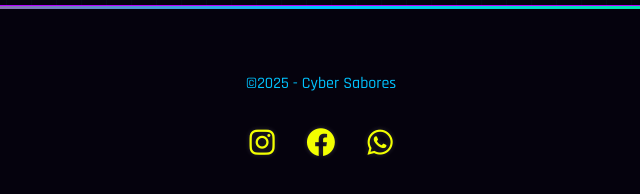
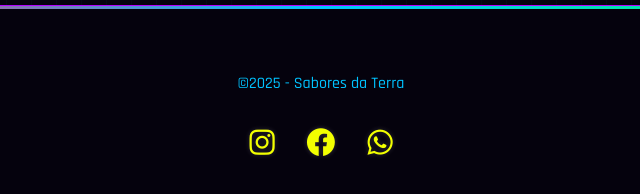
Before and after one commit to PedroG0612/Sabores-da-terra, a plain HTML site: page index.html in a window 1280 px wide. Shown: the part 4020-4214 px from the top of the page, 319-959 px from the left. Drawn offline with nearby package versions, Linux system fonts and the light colour scheme.

Commit message:
Segundo commit

```diff
--- a/index.html
+++ b/index.html
@@ -3,7 +3,7 @@
 <head>
   <meta charset="UTF-8">
   <meta name="viewport" content="width=device-width, initial-scale=1.0">
-  <title>Cyber Sabores</title>
+  <title>Sabores da Terra</title>
   <link rel="stylesheet" href="https://cdnjs.cloudflare.com/ajax/libs/font-awesome/6.0.0/css/all.min.css">
   <link rel="stylesheet" href="style.css">
 
@@ -12,7 +12,7 @@
 
 <header role="banner">
   <div id="main-header" class="header-content">
-    <h1 id="logo-title" aria-label="Cyber Sabores - Restaurante Futurista">Sabores da Terra</h1>
+    <h1 id="logo-title" aria-label="Sabores da Terra - Restaurante Futurista">Sabores da Terra</h1>
     <nav id="main-nav" role="navigation" aria-label="Menu principal">
       <ul>
         <li><a href="#home">Home</a></li>
@@ -150,7 +150,7 @@
 
 <footer role="contentinfo">
   <div class="footer-content">
-    <p>&copy;2025 - Cyber Sabores</p>
+    <p>&copy;2025 - Sabores da Terra</p>
     <div class="social-icons">
       <a href="#"><i class="fab fa-instagram"></i></a>
       <a href="#"><i class="fab fa-facebook"></i></a>
```
